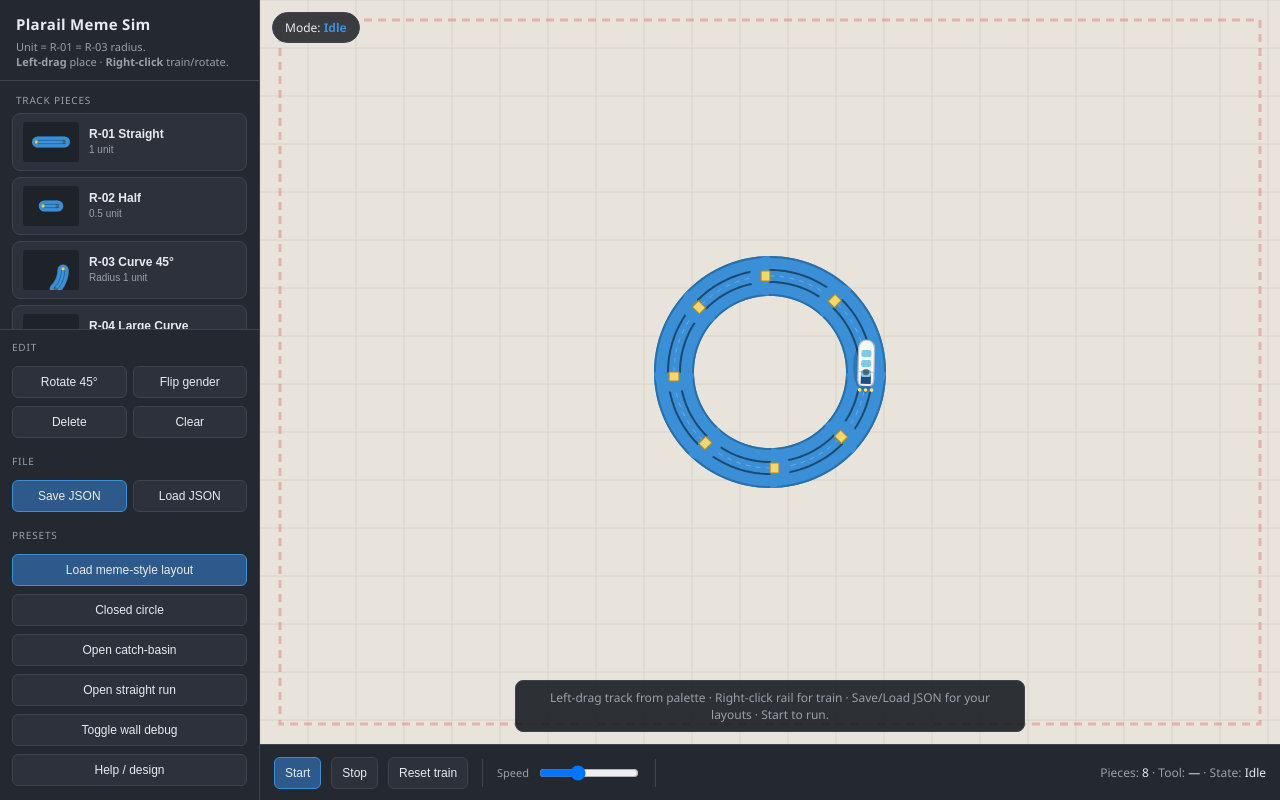
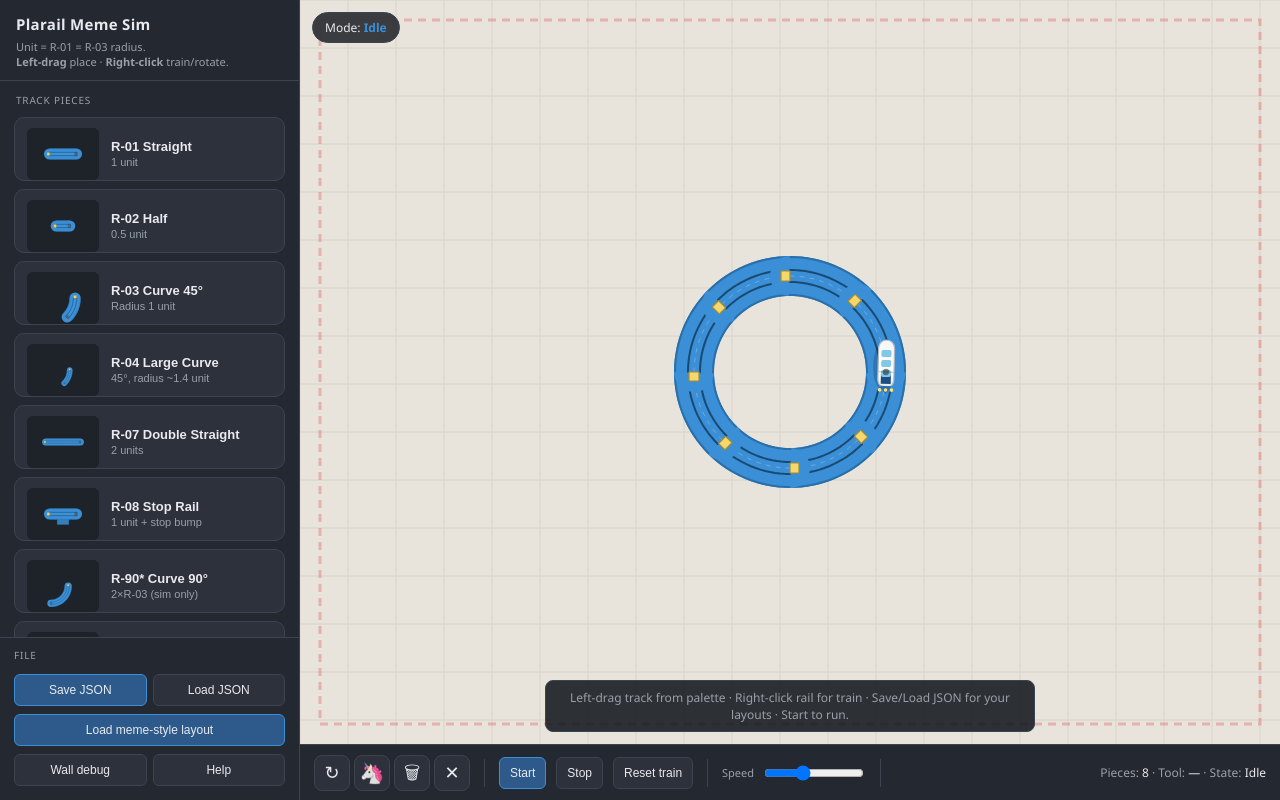
Before and after one commit to putersdcat/PlarailMemeDemo, a plain HTML site: page index.html in a window 1280 px wide. Drawn offline with Linux system fonts and the light colour scheme.

Commit message:
UI: larger palette, edit icons on bottom bar, drop extra presets
Keep only meme-style preset. Move rotate/flip/delete/clear to toolbar as icons; flip is unicorn emoji. Widen sidebar and piece picker.

```diff
--- a/css/styles.css
+++ b/css/styles.css
@@ -31,7 +31,7 @@ body {
 
 #app {
   display: grid;
-  grid-template-columns: 260px 1fr;
+  grid-template-columns: 300px 1fr;
   grid-template-rows: 1fr 56px;
   height: 100vh;
   gap: 0;
@@ -77,25 +77,27 @@ body {
 #palette {
   display: flex;
   flex-direction: column;
-  gap: 6px;
-  padding: 0 12px 12px;
+  gap: 8px;
+  padding: 4px 14px 14px;
   overflow-y: auto;
   flex: 1;
+  min-height: 0;
 }
 
 .piece-btn {
   display: grid;
-  grid-template-columns: 56px 1fr;
-  gap: 10px;
+  grid-template-columns: 72px 1fr;
+  gap: 12px;
   align-items: center;
-  padding: 8px 10px;
+  padding: 10px 12px;
   background: var(--panel-2);
   border: 1px solid var(--border);
-  border-radius: 8px;
+  border-radius: 10px;
   color: var(--text);
   cursor: grab;
   text-align: left;
   transition: border-color 0.12s, background 0.12s;
+  min-height: 64px;
 }
 
 .piece-btn:hover,
@@ -109,30 +111,31 @@ body {
 }
 
 .piece-btn canvas {
-  width: 56px;
-  height: 40px;
+  width: 72px;
+  height: 52px;
   display: block;
   background: #1e2229;
-  border-radius: 4px;
+  border-radius: 6px;
 }
 
 .piece-btn .meta strong {
   display: block;
-  font-size: 12px;
+  font-size: 13px;
   font-weight: 600;
 }
 
 .piece-btn .meta span {
-  font-size: 10px;
+  font-size: 11px;
   color: var(--muted);
 }
 
 .tools {
-  padding: 10px 12px 14px;
+  padding: 10px 14px 14px;
   border-top: 1px solid var(--border);
   display: flex;
   flex-direction: column;
   gap: 8px;
+  flex-shrink: 0;
 }
 
 .tool-row {
@@ -270,6 +273,47 @@ button.ui:disabled {
   margin: 0 4px;
 }
 
+.toolbar-edit {
+  display: flex;
+  align-items: center;
+  gap: 4px;
+}
+
+.icon-btn {
+  width: 36px;
+  height: 36px;
+  padding: 0;
+  display: inline-flex;
+  align-items: center;
+  justify-content: center;
+  background: var(--panel-2);
+  border: 1px solid var(--border);
+  border-radius: 8px;
+  color: var(--text);
+  font-size: 18px;
+  line-height: 1;
+  cursor: pointer;
+  transition: background 0.12s, border-color 0.12s, transform 0.08s;
+}
+
+.icon-btn:hover {
+  border-color: var(--accent);
+  background: #2a3544;
+}
+
+.icon-btn:active {
+  transform: scale(0.96);
+}
+
+.icon-btn-emoji {
+  font-size: 20px;
+}
+
+.icon-btn-danger:hover {
+  border-color: var(--danger);
+  background: #3a2428;
+}
+
 #toolbar label {
   font-size: 11px;
   color: var(--muted);
--- a/index.html
+++ b/index.html
@@ -20,77 +20,77 @@
         <div class="section-label">Track pieces</div>
         <div id="palette">
           <button class="piece-btn" data-type="R01" type="button">
-            <canvas width="56" height="40"></canvas>
+            <canvas width="72" height="52"></canvas>
             <div class="meta">
               <strong>R-01 Straight</strong>
               <span>1 unit</span>
             </div>
           </button>
           <button class="piece-btn" data-type="R02" type="button">
-            <canvas width="56" height="40"></canvas>
+            <canvas width="72" height="52"></canvas>
             <div class="meta">
               <strong>R-02 Half</strong>
               <span>0.5 unit</span>
             </div>
           </button>
           <button class="piece-btn" data-type="R03" type="button">
-            <canvas width="56" height="40"></canvas>
+            <canvas width="72" height="52"></canvas>
             <div class="meta">
               <strong>R-03 Curve 45°</strong>
               <span>Radius 1 unit</span>
             </div>
           </button>
           <button class="piece-btn" data-type="R04" type="button">
-            <canvas width="56" height="40"></canvas>
+            <canvas width="72" height="52"></canvas>
             <div class="meta">
               <strong>R-04 Large Curve</strong>
               <span>45°, radius ~1.4 unit</span>
             </div>
           </button>
           <button class="piece-btn" data-type="R07" type="button">
-            <canvas width="56" height="40"></canvas>
+            <canvas width="72" height="52"></canvas>
             <div class="meta">
               <strong>R-07 Double Straight</strong>
               <span>2 units</span>
             </div>
           </button>
           <button class="piece-btn" data-type="R08" type="button">
-            <canvas width="56" height="40"></canvas>
+            <canvas width="72" height="52"></canvas>
             <div class="meta">
               <strong>R-08 Stop Rail</strong>
               <span>1 unit + stop bump</span>
             </div>
           </button>
           <button class="piece-btn" data-type="R90" type="button">
-            <canvas width="56" height="40"></canvas>
+            <canvas width="72" height="52"></canvas>
             <div class="meta">
               <strong>R-90* Curve 90°</strong>
               <span>2×R-03 (sim only)</span>
             </div>
           </button>
           <button class="piece-btn" data-type="R11" type="button">
-            <canvas width="56" height="40"></canvas>
+            <canvas width="72" height="52"></canvas>
             <div class="meta">
               <strong>R-11 Turnout</strong>
               <span>~1×1 unit</span>
             </div>
           </button>
           <button class="piece-btn" data-type="R12" type="button">
-            <canvas width="56" height="40"></canvas>
+            <canvas width="72" height="52"></canvas>
             <div class="meta">
               <strong>R-12 Y / Fig-8 Point</strong>
               <span>Dual curve branch</span>
             </div>
           </button>
           <button class="piece-btn" data-type="R14" type="button">
-            <canvas width="56" height="40"></canvas>
+            <canvas width="72" height="52"></canvas>
             <div class="meta">
               <strong>R-14 Cross Point</strong>
               <span>1×1 solid body</span>
             </div>
           </button>
           <button class="piece-btn" data-type="R17" type="button">
-            <canvas width="56" height="40"></canvas>
+            <canvas width="72" height="52"></canvas>
             <div class="meta">
               <strong>R-17 3-Way Point</strong>
               <span>~1 unit long, 1→3</span>
@@ -99,16 +99,7 @@
         </div>
 
         <div class="tools">
-          <div class="section-label" style="padding: 0 0 4px">Edit</div>
-          <div class="tool-row">
-            <button type="button" id="btn-rotate" title="R">Rotate 45°</button>
-            <button type="button" id="btn-flip" title="F">Flip gender</button>
-          </div>
-          <div class="tool-row">
-            <button type="button" id="btn-delete">Delete</button>
-            <button type="button" id="btn-clear" class="ui danger">Clear</button>
-          </div>
-          <div class="section-label" style="padding: 8px 0 4px">File</div>
+          <div class="section-label" style="padding: 0 0 4px">File</div>
           <div class="tool-row">
             <button type="button" class="ui primary" id="btn-save">Save JSON</button>
             <button type="button" class="ui" id="btn-load">Load JSON</button>
@@ -119,17 +110,13 @@
             accept="application/json,.json"
             hidden
           />
-          <div class="section-label" style="padding: 8px 0 4px">Presets</div>
           <button type="button" class="ui primary" id="btn-meme">
             Load meme-style layout
           </button>
-          <button type="button" class="ui" id="btn-oval">Closed circle</button>
-          <button type="button" class="ui" id="btn-basin">
-            Open catch-basin
-          </button>
-          <button type="button" class="ui" id="btn-open">Open straight run</button>
-          <button type="button" class="ui" id="btn-walls">Toggle wall debug</button>
-          <button type="button" class="ui" id="btn-help">Help / design</button>
+          <div class="tool-row">
+            <button type="button" class="ui" id="btn-walls">Wall debug</button>
+            <button type="button" class="ui" id="btn-help">Help</button>
+          </div>
         </div>
       </aside>
 
@@ -142,6 +129,45 @@
       </div>
 
       <footer id="toolbar">
+        <div class="toolbar-edit" role="group" aria-label="Edit">
+          <button
+            type="button"
+            class="icon-btn"
+            id="btn-rotate"
+            title="Rotate 45° (R)"
+            aria-label="Rotate 45 degrees"
+          >
+            ↻
+          </button>
+          <button
+            type="button"
+            class="icon-btn icon-btn-emoji"
+            id="btn-flip"
+            title="Flip gender (F)"
+            aria-label="Flip gender"
+          >
+            🦄
+          </button>
+          <button
+            type="button"
+            class="icon-btn"
+            id="btn-delete"
+            title="Delete selected"
+            aria-label="Delete selected"
+          >
+            🗑
+          </button>
+          <button
+            type="button"
+            class="icon-btn icon-btn-danger"
+            id="btn-clear"
+            title="Clear board"
+            aria-label="Clear board"
+          >
+            ✕
+          </button>
+        </div>
+        <div class="sep"></div>
         <button type="button" class="ui primary" id="btn-start">Start</button>
         <button type="button" class="ui" id="btn-stop">Stop</button>
         <button type="button" class="ui" id="btn-reset-train">Reset train</button>
@@ -168,12 +194,15 @@
         <ul>
           <li>
             <strong>Left-drag</strong> from palette — magnetic snap joins open ends
-            (no auto-rotate / auto-flip). Rotate with R first if needed.
+            (no auto-rotate / auto-flip). Rotate with ↻ / R first if needed.
           </li>
           <li>
             <strong>Right-click rail</strong> — train ·
             <strong>piece</strong> — rotate ·
             <strong>empty + palette select</strong> — stamp.
+          </li>
+          <li>
+            Bottom bar: ↻ rotate · 🦄 flip gender · 🗑 delete · ✕ clear board.
           </li>
           <li><strong>Save / Load JSON</strong> for layouts.</li>
         </ul>
--- a/js/main.js
+++ b/js/main.js
@@ -44,12 +44,7 @@ import {
   TrainMode,
 } from "./train.js";
 import { resizeCanvas, drawScene, drawPaletteIcon } from "./render.js";
-import {
-  loadMemeStyle,
-  loadOval,
-  loadOpenRun,
-  loadCatchBasin,
-} from "./presets.js";
+import { loadMemeStyle, loadOval } from "./presets.js";
 
 const canvas = document.getElementById("stage");
 const badgeEl = document.getElementById("mode-badge");
@@ -104,8 +99,8 @@ for (const type of paletteOrder) {
   if (!btn) continue;
   const c = btn.querySelector("canvas");
   if (c) {
-    c.width = 56;
-    c.height = 40;
+    c.width = 72;
+    c.height = 52;
     drawPaletteIcon(c, type);
   }
 
@@ -167,27 +162,6 @@ document.getElementById("btn-meme").addEventListener("click", () => {
   const info = loadMemeStyle(board, cx, cy);
   placeTrainAtHint(info.trainHint);
   setHint(info.note || "Meme-style layout loaded.");
-});
-document.getElementById("btn-oval").addEventListener("click", () => {
-  const cx = view.w / 2 + view.camX;
-  const cy = view.h / 2 + view.camY;
-  const info = loadOval(board, cx, cy);
-  placeTrainAtHint(info.trainHint);
-  setHint("Closed circle (8× R-03). Press Start to run.");
-});
-document.getElementById("btn-open").addEventListener("click", () => {
-  const cx = view.w / 2 + view.camX - UNIT * 1.5;
-  const cy = view.h / 2 + view.camY;
-  const info = loadOpenRun(board, cx, cy);
-  placeTrainAtHint(info.trainHint);
-  setHint("Open straight run — train will leave the rails and stop at the canvas edge.");
-});
-document.getElementById("btn-basin").addEventListener("click", () => {
-  const cx = view.w / 2 + view.camX;
-  const cy = view.h / 2 + view.camY;
-  const info = loadCatchBasin(board, cx, cy);
-  placeTrainAtHint(info.trainHint);
-  setHint(info.note);
 });
 document.getElementById("btn-help").addEventListener("click", () => {
   document.getElementById("help-modal").classList.add("open");
```
